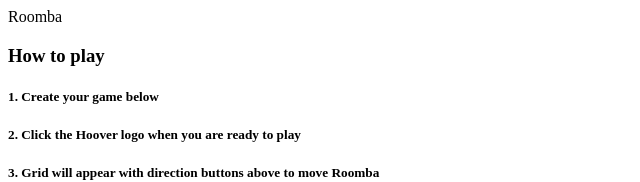
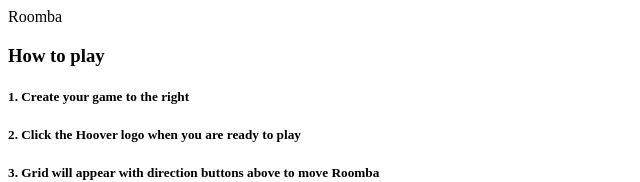
Before and after one commit to JoshuaJFHolloway/Roomba-challenge, a React (Create React App) app: page / in a window 1280 px wide. Shown: the top 182 px of the page, without its empty margins (0-640 px from the left). Built offline with nearby package versions, Linux system fonts and the light colour scheme; the HTML template or start-up script is replaced by a standard one.

Commit message:
changed error in how to play text

```diff
--- a/src/components/RoombaInputs.js
+++ b/src/components/RoombaInputs.js
@@ -8,7 +8,7 @@
                 <div className="inline">
                     <h3>How to play</h3>
                     <div className='howToPlay'>
-                        <h5>1. Create your game below</h5>
+                        <h5>1. Create your game to the right</h5>
                         <h5>2. Click the Hoover logo when you are ready to play</h5>
                         <h5>3. Grid will appear with direction buttons above to move Roomba</h5>
                         <h5>4. Navigate Roomba into the dirt tile you placed</h5>
```
